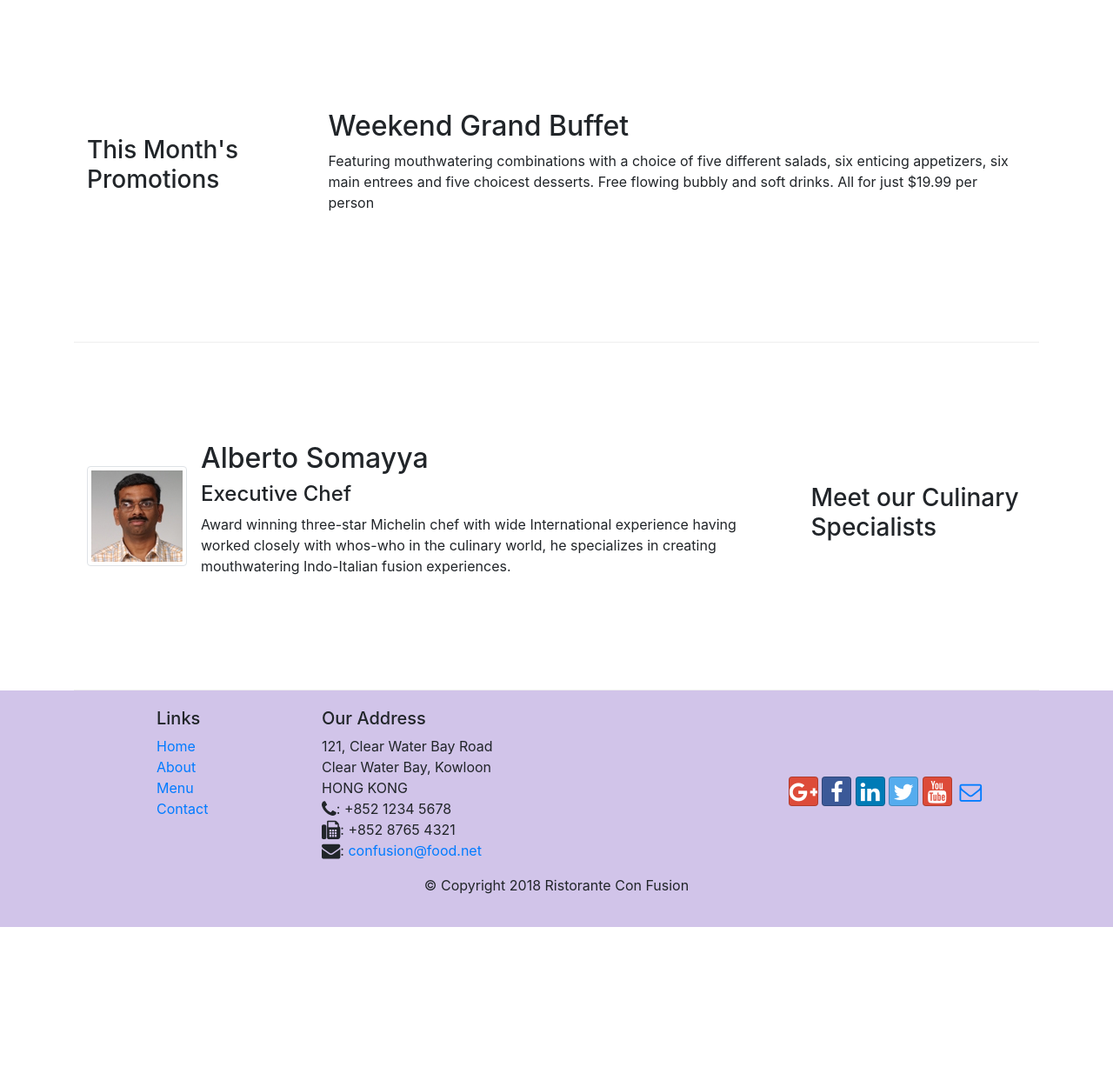
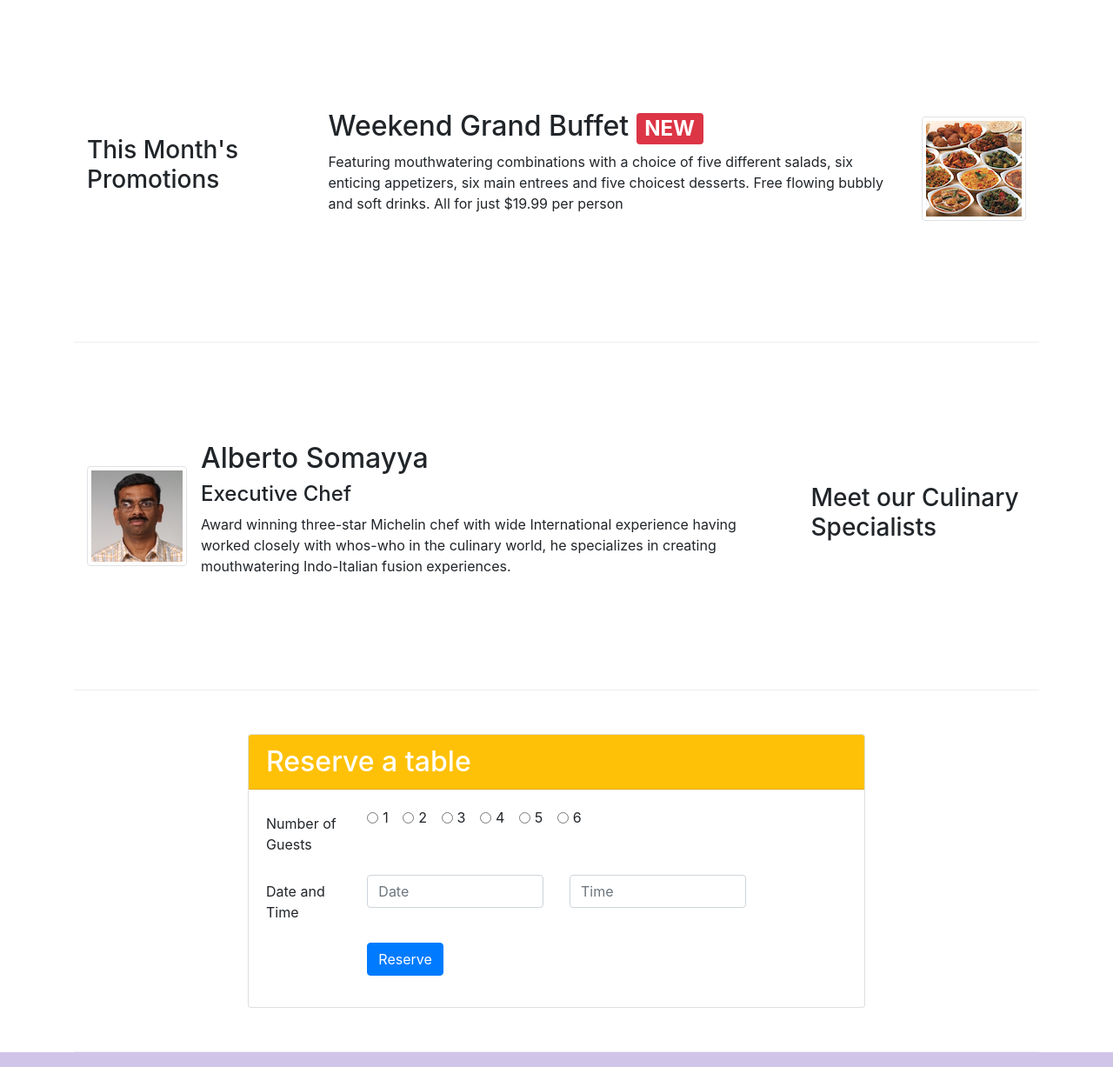
Before and after one commit to sakib412/bootstrap4, a website: page index.html in a window 1280 px wide. Shown: the part 740-1967 px from the top of the page at 87% size. Before the commit the page ends 1806 px from the top, so only its background shows below. Drawn offline with nearby package versions, Linux system fonts and the light colour scheme.

Commit message:
Assignment 2

```diff
--- a/index.html
+++ b/index.html
@@ -45,8 +45,11 @@
                     <p>We take inspiration from the World's best cuisines, and create a unique fusion experience. Our
                         lipsmacking creations will tickle your culinary senses!</p>
                 </div>
-                <div class="col-12 col-sm align-self-center">
+                <div class="col-12 col-sm-3 align-self-center">
                     <img src="img/logo.png" class="img-fluid">
+                </div>
+                <div class="col-12 col-sm-3 align-self-center">
+                    <a href="#reserve" class="btn btn-warning btn-block">Reserve Table</a>
                 </div>
             </div>
         </div>
@@ -66,7 +69,8 @@
                         <p class="d-none d-sm-block">A unique combination of Indian Uthappam (pancake) and
                             Italian pizza, topped with Cerignola olives, ripe vine
                             cherry tomatoes, Vidalia onion, Guntur chillies and
-                            Buffalo Paneer.</p>
+                            Buffalo Paneer.
+                        </p>
                     </div>
                 </div>
             </div>
@@ -78,10 +82,18 @@
                 <h3>This Month's Promotions</h3>
             </div>
             <div class="col col-sm col-md">
-                <h2>Weekend Grand Buffet</h2>
-                <p>Featuring mouthwatering combinations with a choice of five different salads, six enticing appetizers,
-                    six main entrees and five choicest desserts. Free flowing bubbly and soft drinks. All for just
-                    $19.99 per person </p>
+                <div class="media">
+                    <div class="media-body">
+                        <h2>Weekend Grand Buffet <span class="badge badge-danger">NEW</span></h2>
+                        <p class="d-none d-sm-block">Featuring mouthwatering combinations with a choice of five different salads, six enticing
+                            appetizers,
+                            six main entrees and five choicest desserts. Free flowing bubbly and soft drinks. All for
+                            just
+                            $19.99 per person
+                        </p>
+                    </div>
+                    <img class="d-flex ml-3 img-thumbnail align-self-center" src="./img/buffet.png" alt="Buffet">
+                </div>
             </div>
         </div>
 
@@ -104,6 +116,67 @@
                     </div>
                 </div>
 
+            </div>
+        </div>
+        <div class="row row-content align-items-center justify-content-center">
+            <div class="col-sm-8 col-12">
+                <div class="card">
+                    <h2 class="card-header bg-warning text-white">Reserve a table</h2>
+                    <div class="card-body">
+                        <form id="reserve" action="#">
+                            <div class="form-group row">
+                                <label for="guest" class="col-12 col-sm-2 col-form-label">Number of Guests</label>
+                                <div class="col-10">
+
+                                    <div class="form-check form-check-inline">
+                                        <input class="form-check-input" type="radio" name="guest" id="1" value="1">
+                                        <label class="form-check-label" for="1">1</label>
+                                    </div>
+                                    <div class="form-check form-check-inline">
+                                        <input class="form-check-input" type="radio" name="guest" id="2" value="2">
+                                        <label class="form-check-label" for="2">2</label>
+                                    </div>
+                                    <div class="form-check form-check-inline">
+                                        <input class="form-check-input" type="radio" name="guest" id="3" value="3">
+                                        <label class="form-check-label" for="3">3</label>
+                                    </div>
+                                    <div class="form-check form-check-inline">
+                                        <input class="form-check-input" type="radio" name="guest" id="4" value="4">
+                                        <label class="form-check-label" for="4">4</label>
+                                    </div>
+                                    <div class="form-check form-check-inline">
+                                        <input class="form-check-input" type="radio" name="guest" id="5" value="5">
+                                        <label class="form-check-label" for="5">5</label>
+                                    </div>
+                                    <div class="form-check form-check-inline">
+                                        <input class="form-check-input" type="radio" name="guest" id="6" value="6">
+                                        <label class="form-check-label" for="6">6</label>
+                                    </div>
+                                </div>
+
+                            </div>
+
+
+
+                            <div class="form-group row">
+                                <label for="date" class="col-12 col-sm-2 col-form-label">Date and Time</label>
+                                <div class="col-12 col-sm-4">
+                                    <input type="text" class="form-control" id="date" name="date" placeholder="Date">
+                                </div>
+                                <div class="col-12 col-sm-4">
+                                    <input type="text" class="form-control" id="time" name="time" placeholder="Time">
+                                </div>
+                            </div>
+
+
+                            <div class="form-group row">
+                                <div class="offset-sm-2 col-sm-10">
+                                    <button type="submit" class="btn btn-primary">Reserve</button>
+                                </div>
+                            </div>
+                        </form>
+                    </div>
+                </div>
             </div>
         </div>
     </div>
```
